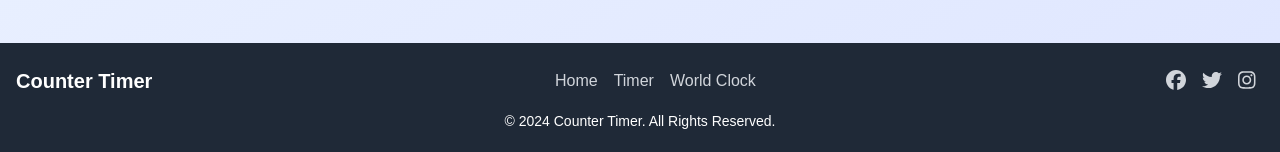
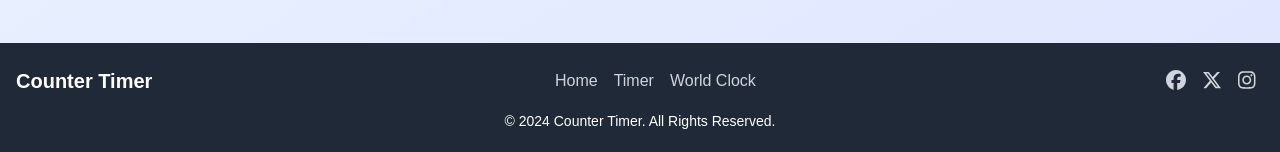
Before and after one commit to param-code/counter-app, a React (Vite) app: page /world-clock in a window 1280 px wide. Shown: the part 757-909 px from the top of the page. Built offline with nearby package versions, Linux system fonts and the light colour scheme.

Commit message:
changed the twitter logo to X logo

```diff
--- a/src/components/Footer.jsx
+++ b/src/components/Footer.jsx
@@ -1,7 +1,7 @@
 // Footer.js
 import React from 'react';
 import { FontAwesomeIcon } from '@fortawesome/react-fontawesome';
-import { faFacebook, faTwitter, faInstagram } from '@fortawesome/free-brands-svg-icons';
+import { faFacebook, faXTwitter, faInstagram } from '@fortawesome/free-brands-svg-icons';
 
 const Footer = () => {
     return (
@@ -21,7 +21,7 @@
                             <FontAwesomeIcon icon={faFacebook} size="lg" />
                         </a>
                         <a href="https://www.twitter.com" target="_blank" rel="noopener noreferrer" className="text-gray-300 hover:text-white mx-2">
-                            <FontAwesomeIcon icon={faTwitter} size="lg" />
+                            <FontAwesomeIcon icon={faXTwitter} size="lg" />
                         </a>
                         <a href="https://www.instagram.com" target="_blank" rel="noopener noreferrer" className="text-gray-300 hover:text-white mx-2">
                             <FontAwesomeIcon icon={faInstagram} size="lg" />
```
Also changed, not shown: 1 other file (tests, documents, lock files or other folders).
